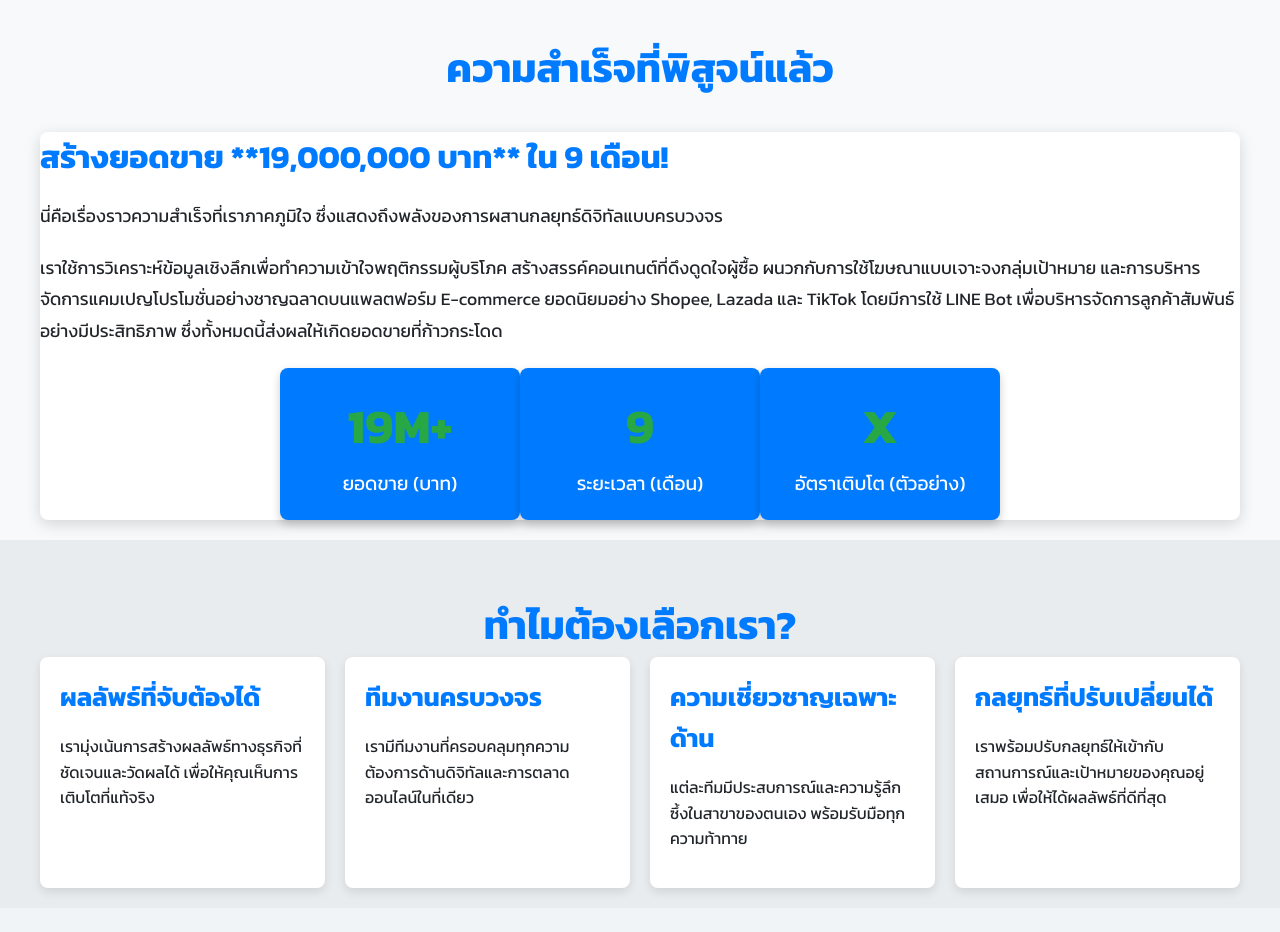
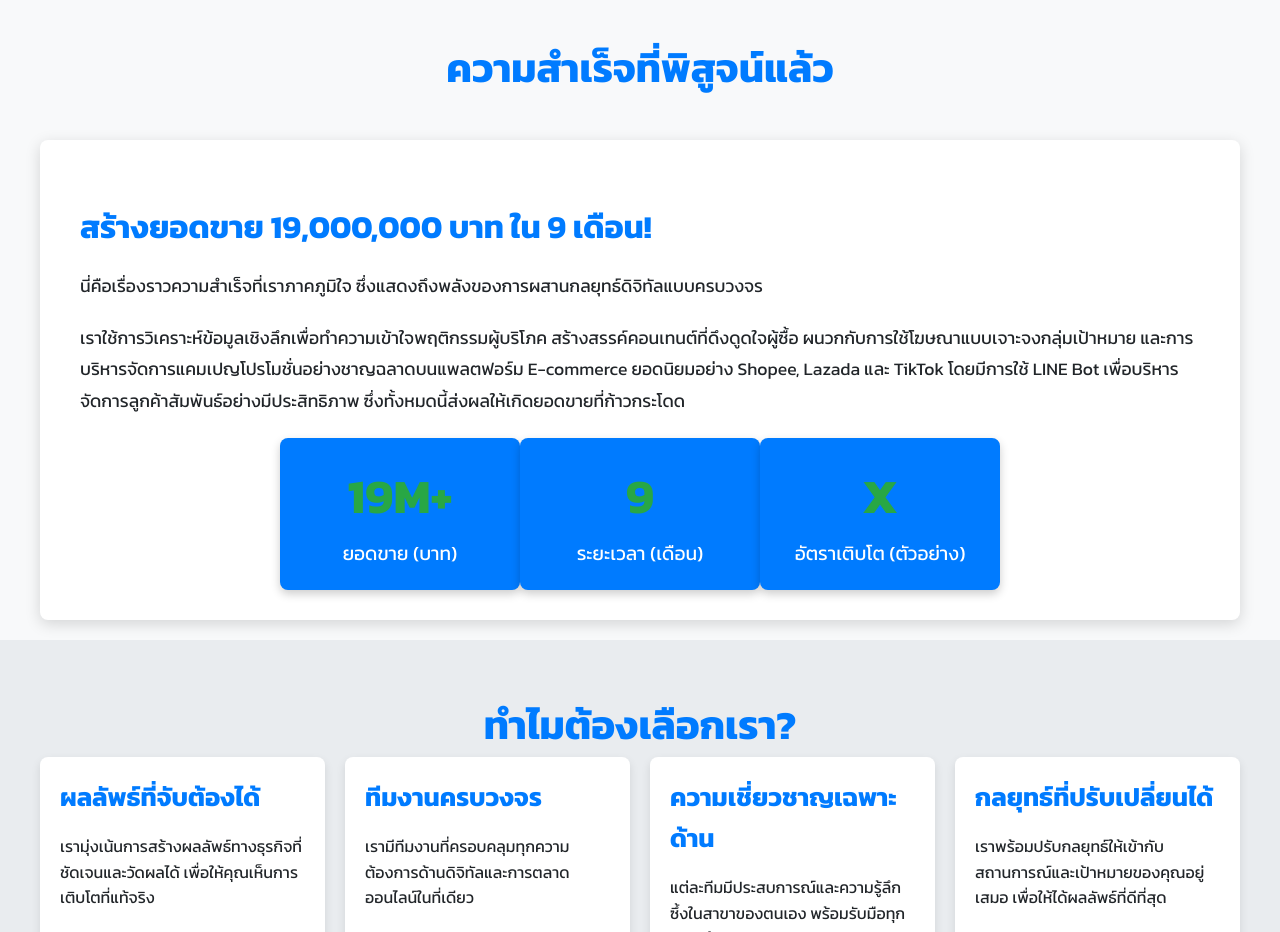
Before and after one commit to KenDev-5225/MarketingTeam, a plain HTML site: page index.html in a window 1280 px wide. Shown: the part 1380-2312 px from the top of the page. Drawn offline with Linux system fonts and the light colour scheme.

Commit message:
Update index.html

```diff
--- a/index.html
+++ b/index.html
@@ -173,11 +173,12 @@
 
        .case-study {
             background-color: var(--text-color-light);
-            padding: var(--spacing-unit) * 2;
+            /* ปรับ padding ให้มีระยะห่างซ้าย-ขวามากขึ้น */
+            padding: 30px 40px;
             border-radius: var(--border-radius);
             box-shadow: 0 4px 15px rgba(0, 0, 0, 0.15);
             text-align: left;
-            margin-top: var(--spacing-unit) * 2;
+            margin-top: calc(var(--spacing-unit) * 2); /* แก้ไข синтаксис ให้ถูกต้อง */
         }
 
         .case-study h3 {
@@ -509,7 +510,7 @@
         <div class="container">
             <h2>ความสำเร็จที่พิสูจน์แล้ว</h2>
             <div class="case-study">
-                <h3>สร้างยอดขาย **19,000,000 บาท** ใน 9 เดือน!</h3>
+                <h3>สร้างยอดขาย <strong>19,000,000 บาท</strong> ใน 9 เดือน!</h3>
                 <p>นี่คือเรื่องราวความสำเร็จที่เราภาคภูมิใจ ซึ่งแสดงถึงพลังของการผสานกลยุทธ์ดิจิทัลแบบครบวงจร</p>
                 <p>เราใช้การวิเคราะห์ข้อมูลเชิงลึกเพื่อทำความเข้าใจพฤติกรรมผู้บริโภค สร้างสรรค์คอนเทนต์ที่ดึงดูดใจผู้ซื้อ ผนวกกับการใช้โฆษณาแบบเจาะจงกลุ่มเป้าหมาย และการบริหารจัดการแคมเปญโปรโมชั่นอย่างชาญฉลาดบนแพลตฟอร์ม E-commerce ยอดนิยมอย่าง Shopee, Lazada และ TikTok โดยมีการใช้ LINE Bot เพื่อบริหารจัดการลูกค้าสัมพันธ์อย่างมีประสิทธิภาพ ซึ่งทั้งหมดนี้ส่งผลให้เกิดยอดขายที่ก้าวกระโดด</p>
                 <div class="metrics">
```
Lines whose indentation alone changed are shown as unchanged.
